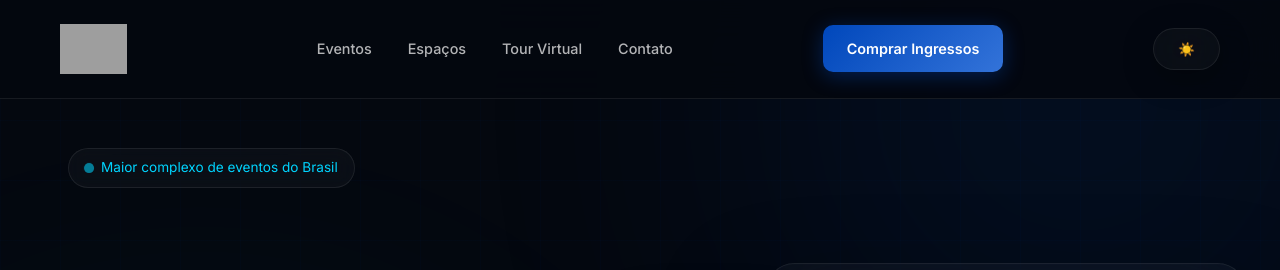
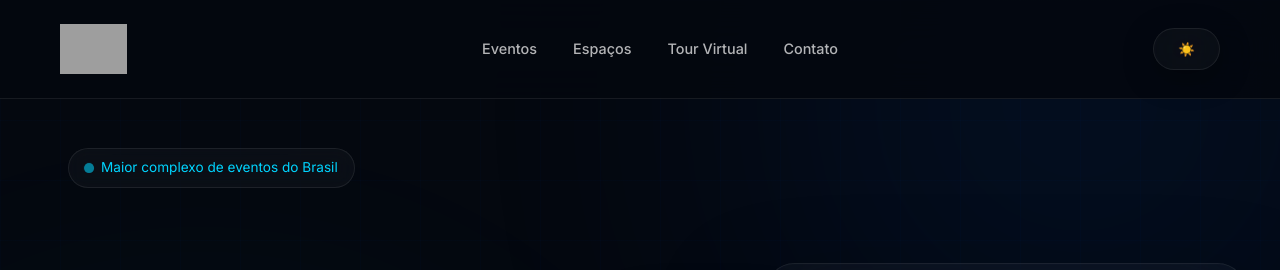
Before and after one commit to rexia-intel-automation/site-arena, a PHP site: page / in a window 1280 px wide. Shown: the top 270 px of the page. Run offline with PHP 8.4, Linux system fonts and the light colour scheme; data comes from the database, SQL or seed files in the repository; grey boxes are pictures that could not be loaded.

Commit message:
Update index.php

```diff
--- a/index.php
+++ b/index.php
@@ -62,7 +62,6 @@ $proximoEvento = !empty($proximosEventos) ? $proximosEventos[0] : null;
         <li><a href="#contato">Contato</a></li>
     </ul>
 
-    <a href="#" class="nav-cta">Comprar Ingressos</a>
 
     <div class="mobile-menu-toggle" onclick="toggleMobileMenu()">
         <span></span>
```
